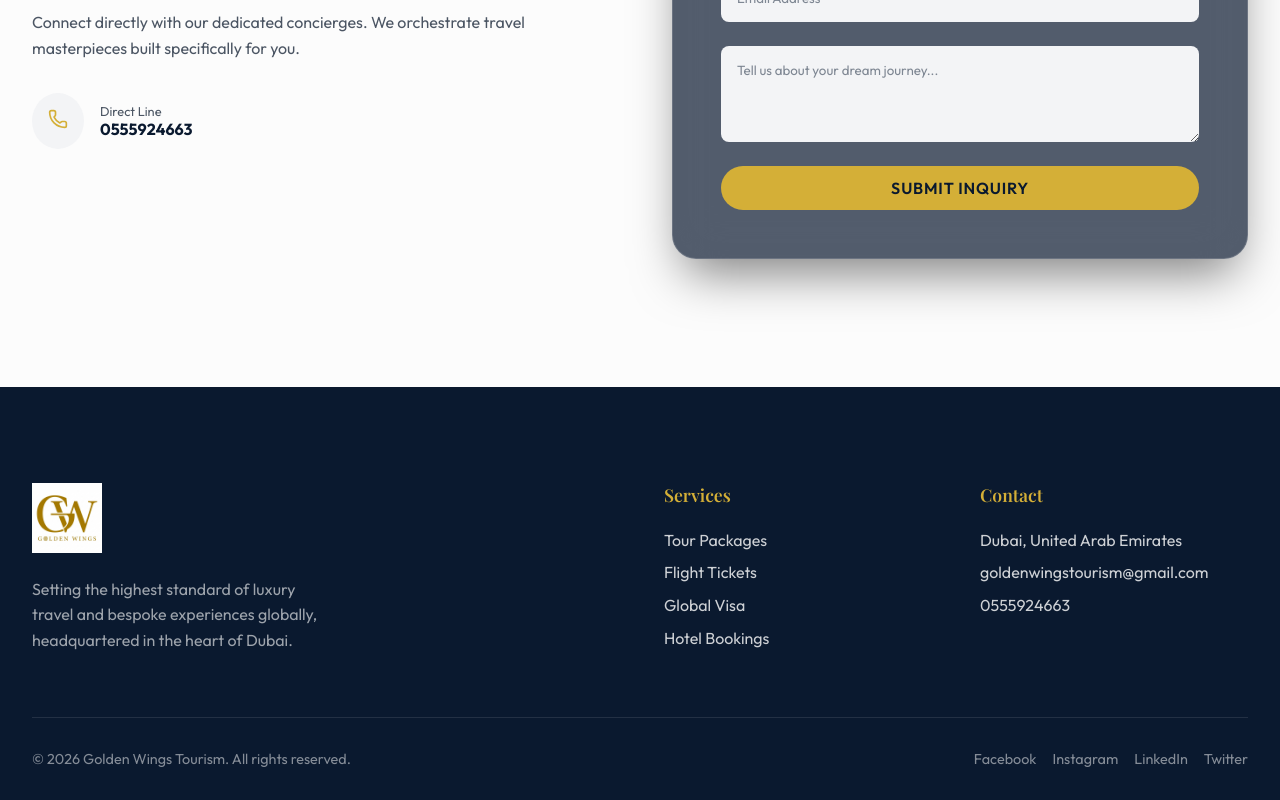
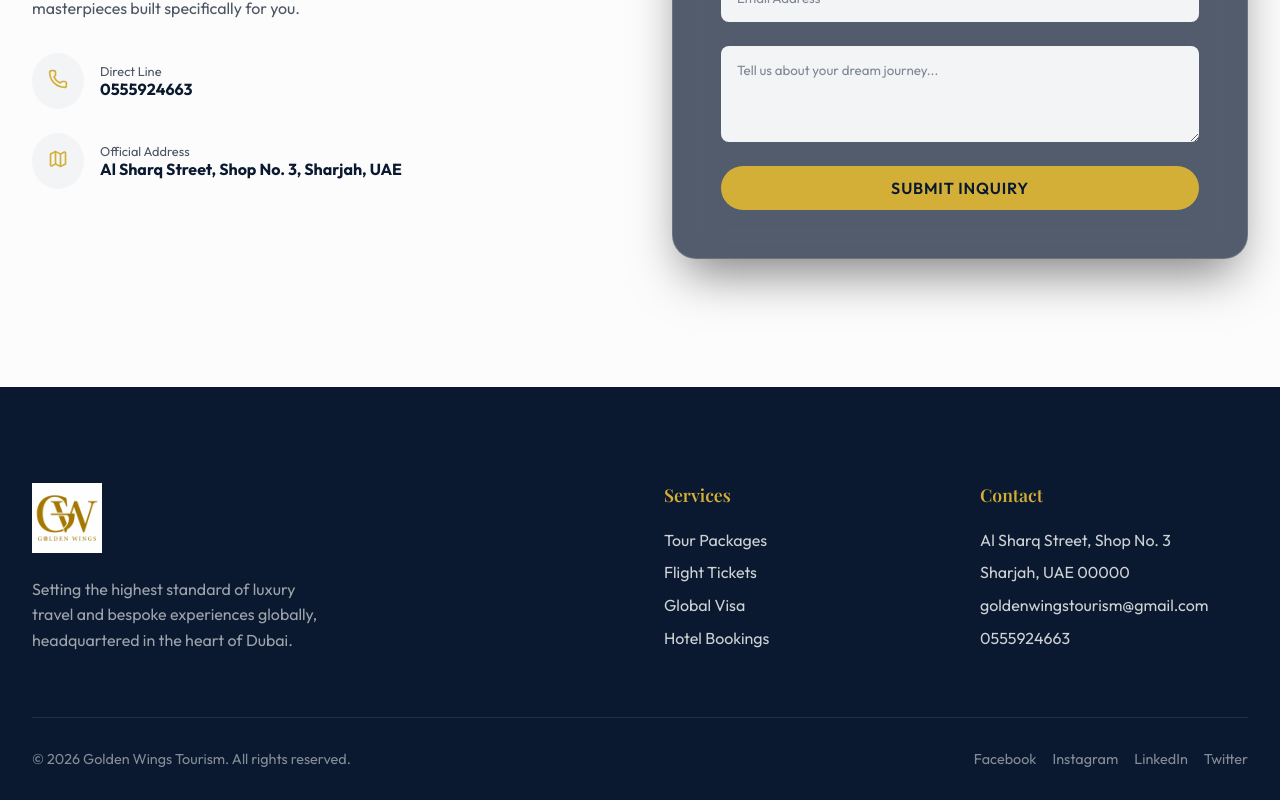
Before and after one commit to Muneerbanglore/SeasonsTourism, a React (Vite) app: page / in a window 1280 px wide. Shown: the part 4637-5437 px from the top of the page. Built offline with nearby package versions, Linux system fonts and the light colour scheme; a web font is replaced by a local one.

Commit message:
Update official address to Sharjah location

```diff
--- a/src/App.tsx
+++ b/src/App.tsx
@@ -431,6 +431,14 @@ function App() {
                     <strong>0555924663</strong>
                   </div>
                 </div>
+
+                <div style={{ display: 'flex', alignItems: 'center', gap: '1rem', color: 'var(--color-primary)' }}>
+                  <div style={{ background: 'var(--color-bg-alt)', padding: '1rem', borderRadius: '50%' }}><Map size={20} color="var(--color-accent)" /></div>
+                  <div>
+                    <span style={{ display: 'block', fontSize: '0.8rem', color: 'var(--color-text-light)' }}>Official Address</span>
+                    <strong>Al Sharq Street, Shop No. 3, Sharjah, UAE</strong>
+                  </div>
+                </div>
               </div>
             </motion.div>
 
@@ -482,7 +490,8 @@ function App() {
             <div>
               <h4 style={{ fontSize: '1.1rem', marginBottom: '1.5rem', color: 'var(--color-accent)' }}>Contact</h4>
               <ul style={{ listStyle: 'none', display: 'flex', flexDirection: 'column', gap: '0.8rem', color: 'rgba(255,255,255,0.8)' }}>
-                <li>Dubai, United Arab Emirates</li>
+                <li>Al Sharq Street, Shop No. 3</li>
+                <li>Sharjah, UAE 00000</li>
                 <li>goldenwingstourism@gmail.com</li>
                 <li>0555924663</li>
               </ul>
```
